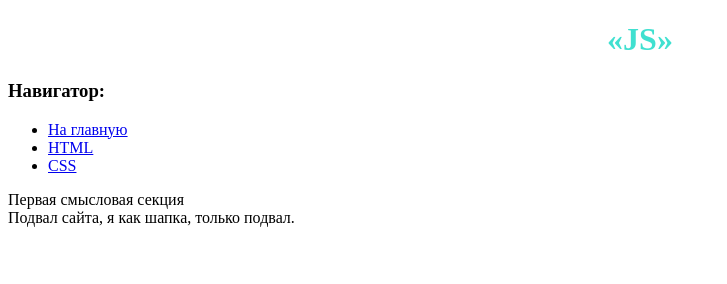
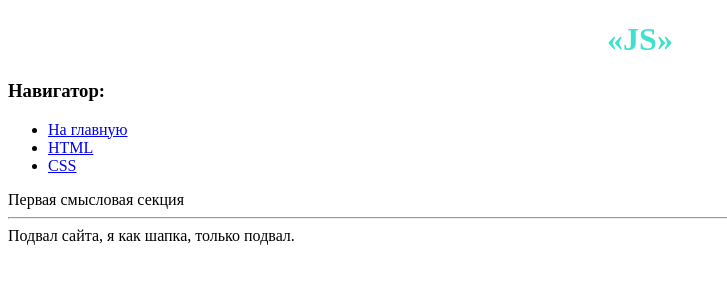
Before and after one commit to pvKuznecov/pvKuznecov.github.io, a plain HTML site: page area-js.html in a window 1280 px wide. Shown: the whole page, without its empty margins (0-727 px from the left). Drawn offline with Linux system fonts and the light colour scheme.

Commit message:
Update area-js.html

```diff
--- a/area-js.html
+++ b/area-js.html
@@ -21,6 +21,9 @@
   <main>
     <section>Первая смысловая секция</section>
   </main>
-  <footer>Подвал сайта, я как шапка, только подвал.</footer>
+  <footer>
+    <hr>
+    Подвал сайта, я как шапка, только подвал.
+  </footer>
 </body>
 </html>
```
